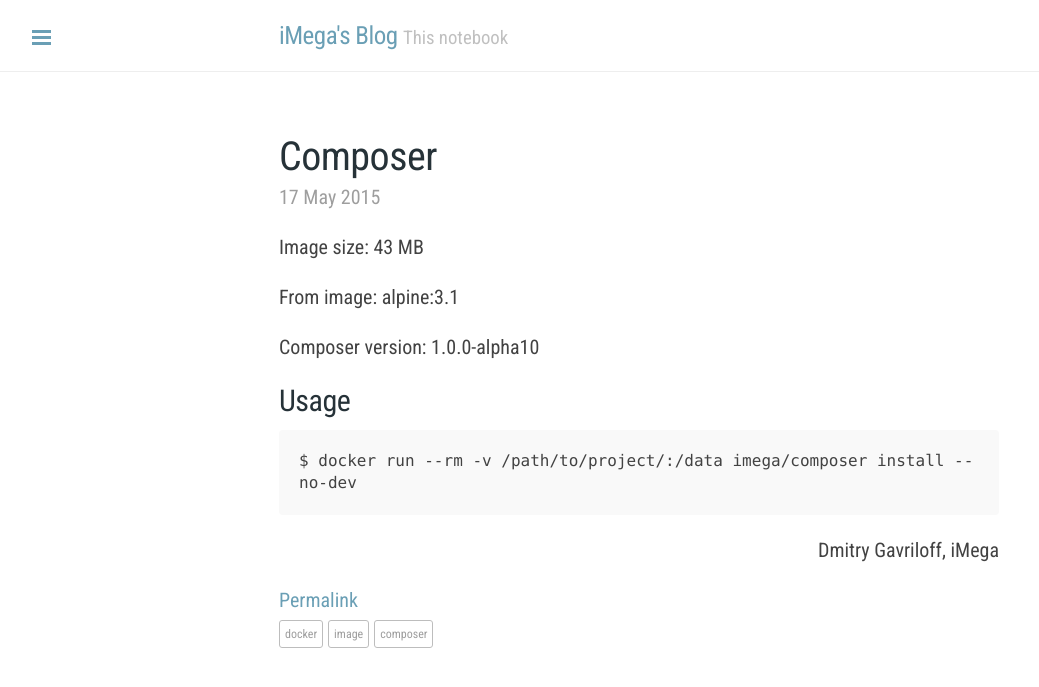
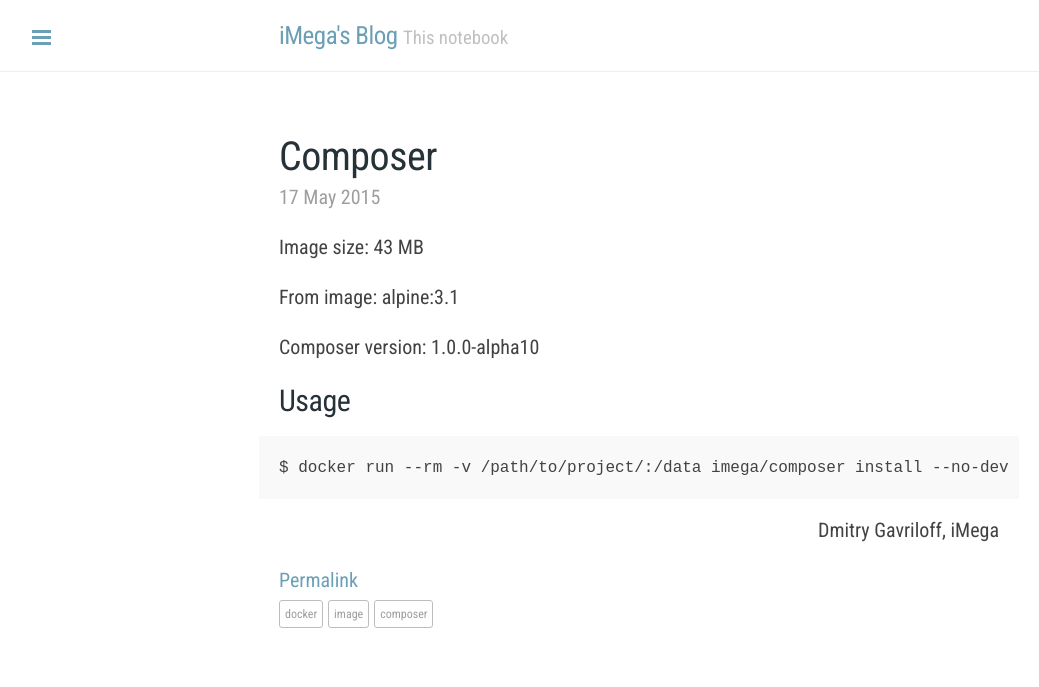
Before and after one commit to iMega/imega.github.io, a Jekyll site: the page built from _posts/2015-05-17-docker-image-composer.md, in a window 1280 px wide. Shown: the top 687 px of the page, without its empty margins (1-1040 px from the left). Built offline with Jekyll 4.4.1, drawn with Linux system fonts in a browser that asks for light colours; comment, search, counter and statistics services are not loaded.

Commit message:
up styles

```diff
--- /dev/null
+++ b/_sass/code.scss
@@ -0,0 +1,11 @@
+pre {
+    font-family: Menlo, Monaco, "Courier New", monospace;
+    margin-left: -1rem;
+    margin-right: -1rem;
+    padding: 1rem;
+    font-size: .8rem;
+    line-height: 1.4;
+    white-space: pre;
+    background-color: #f9f9f9;
+    overflow-x: auto;
+}
--- a/css/main.scss
+++ b/css/main.scss
@@ -5,6 +5,7 @@
 @import "typography";
 @import "alignment";
 @import "post";
+@import "code";
 
 * {
     -webkit-box-sizing: border-box;
--- a/public/css/poole.css
+++ b/public/css/poole.css
@@ -51,45 +51,6 @@ abbr {
 abbr[title] {
   cursor: help;
   border-bottom: 1px dotted #e5e5e5;
-}
-
-/* Code */
-code,
-pre {
-  font-family: Menlo, Monaco, "Courier New", monospace;
-}
-code {
-  padding: .25em .5em;
-  font-size: 85%;
-  color: #bf616a;
-  background-color: #f9f9f9;
-  border-radius: 3px;
-}
-pre {
-  display: block;
-  margin-top: 0;
-  margin-bottom: 1rem;
-  padding: 1rem;
-  font-size: .8rem;
-  line-height: 1.4;
-  white-space: pre;
-  white-space: pre-wrap;
-  word-break: break-all;
-  word-wrap: break-word;
-  background-color: #f9f9f9;
-}
-pre code {
-  padding: 0;
-  font-size: 100%;
-  color: inherit;
-  background-color: transparent;
-}
-.highlight {
-  margin-bottom: 1rem;
-  border-radius: 4px;
-}
-.highlight pre {
-  margin-bottom: 0;
 }
 
 /* Quotes */
```
